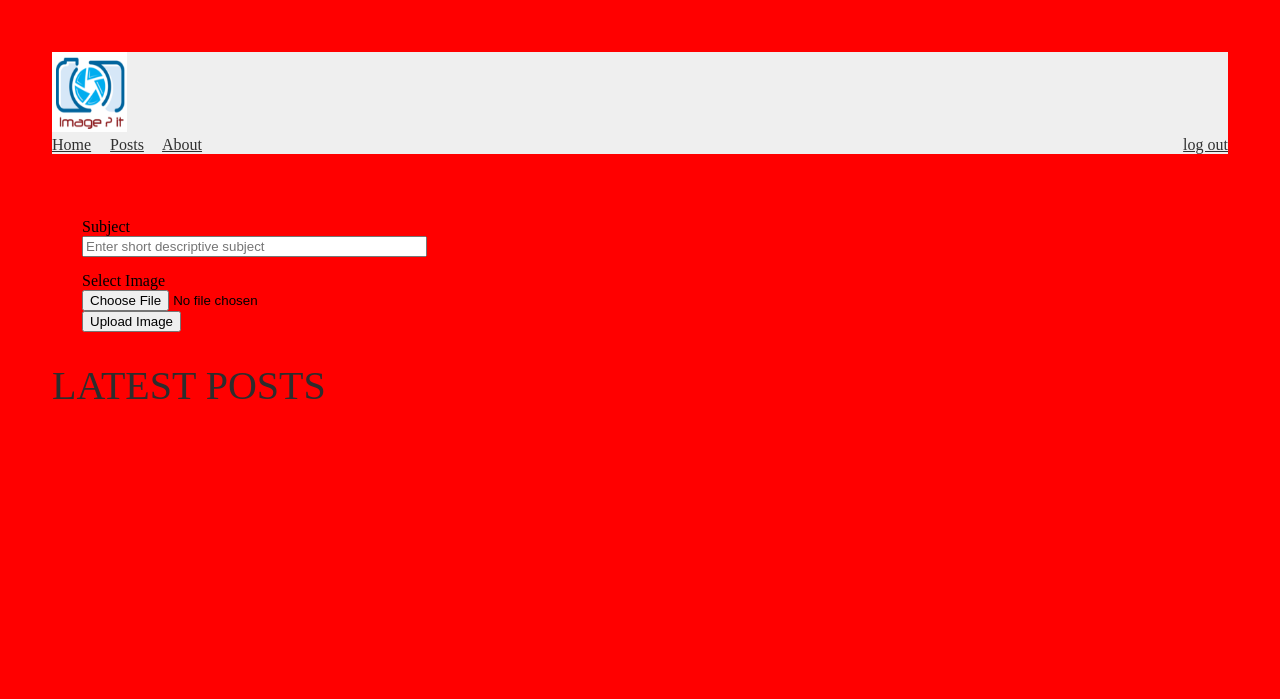
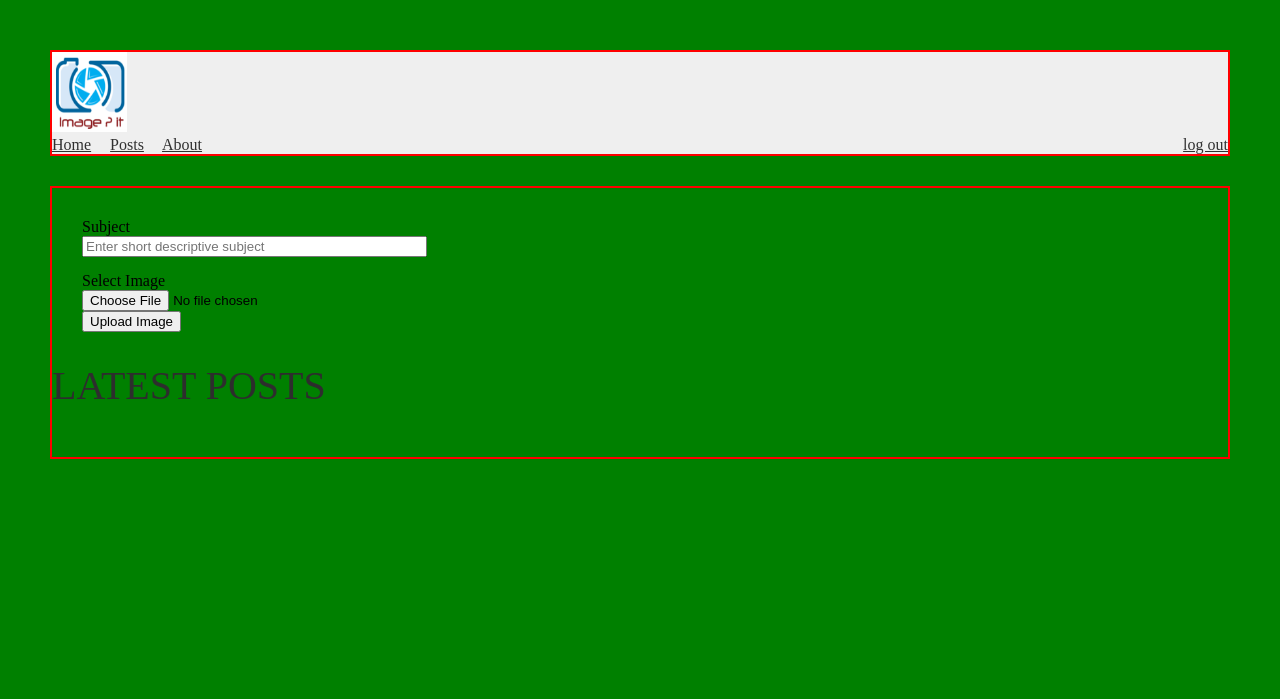
Before and after one commit to bamusasoft/ImageIt, a PHP site: page /Home.php in a window 1280 px wide. Shown: the top 699 px of the page. Run offline with PHP 8.4, Linux system fonts and the light colour scheme; the visitor is signed in with stand-in values (Sample User, id 1).

Commit message:
green
from red to green

```diff
--- a/ImageIt/ImageIt/Style/MasterStyle.css
+++ b/ImageIt/ImageIt/Style/MasterStyle.css
@@ -1,6 +1,6 @@
 body {
     margin: 50px;
-	background: Red;
+	background-color: Green;
 }
 
 h1, h2, h3 {
```
